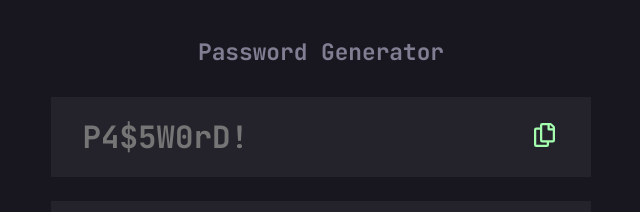
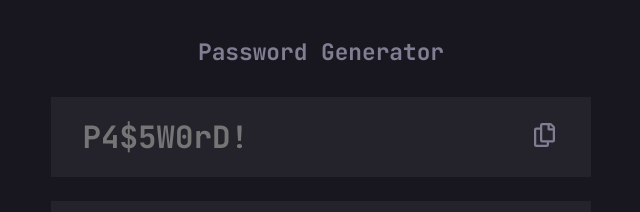
Before and after one commit to gj-wes/password-gen, a Vue app: page / in a window 1280 px wide. Shown: the top 212 px of the page, without its empty margins (319-959 px from the left). Built offline with nearby package versions, Linux system fonts and the light colour scheme.

Commit message:
Disable copy button if no password

```diff
--- a/src/App.vue
+++ b/src/App.vue
@@ -16,7 +16,7 @@ const settings = reactive({
   symbols: false,
 })
 
-const passwordOutput = ref(null)
+const passwordOutput = ref('')
 const { copy } = useClipboard()
 
 function randomInt (min, max) {
@@ -96,7 +96,7 @@ function generate() {
     <div class="output">
       <textarea rows="1" :value="passwordOutput" class="password" placeholder="P4$5W0rD!" />
 
-      <button class="copy" @click="copy(passwordOutput)">
+      <button class="copy" @click="copy(passwordOutput)" :disabled="passwordOutput.length === 0">
         <IconCopy />
       </button>
     </div>
@@ -203,6 +203,13 @@ h1 {
     &:hover :deep(path) {
       fill: var(--clr-almost-white)
     }
+
+    &[disabled] {
+      cursor: default;
+    }
+    &[disabled] :deep(path) {
+      fill: var(--clr-grey);
+    }
   }
 }
 
```
